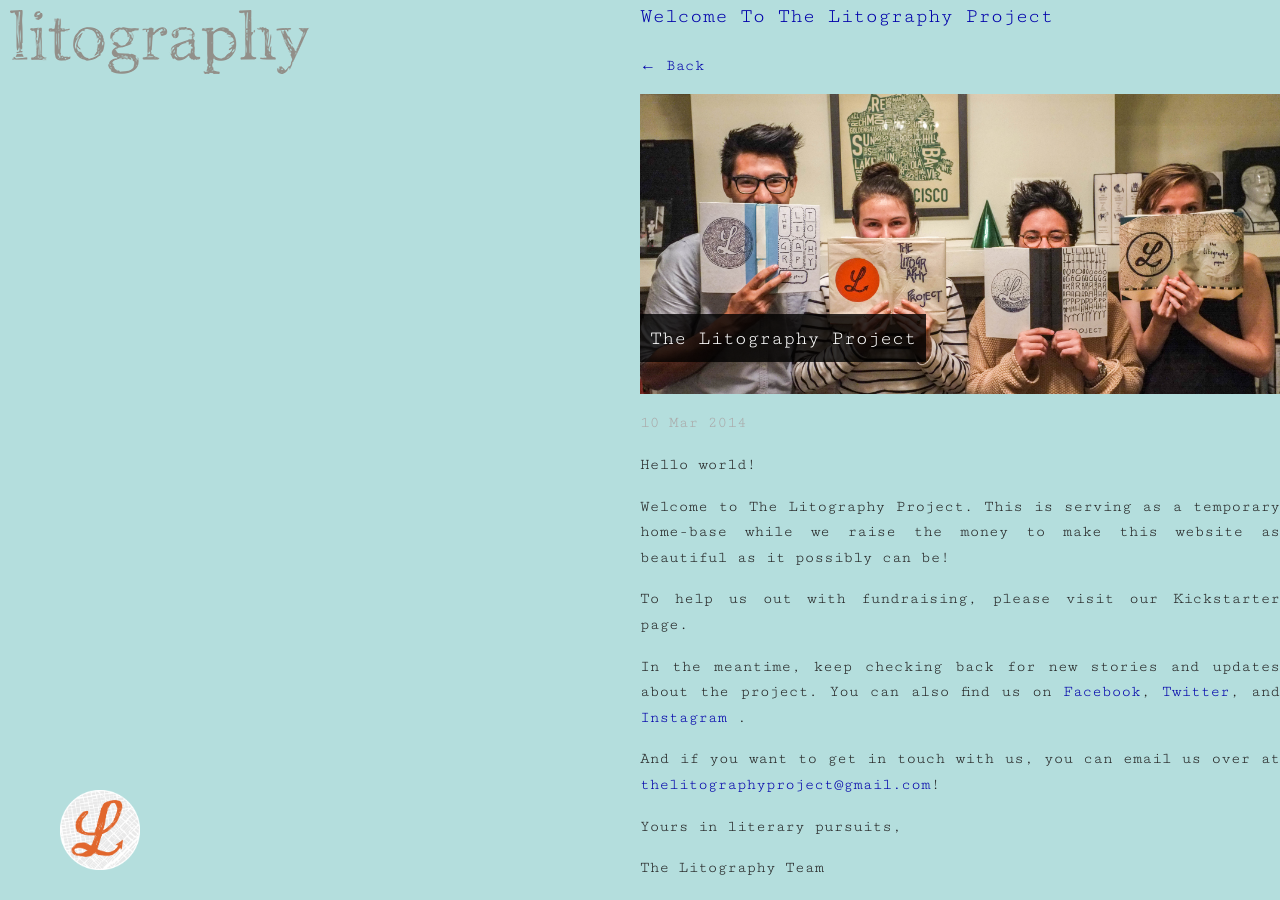
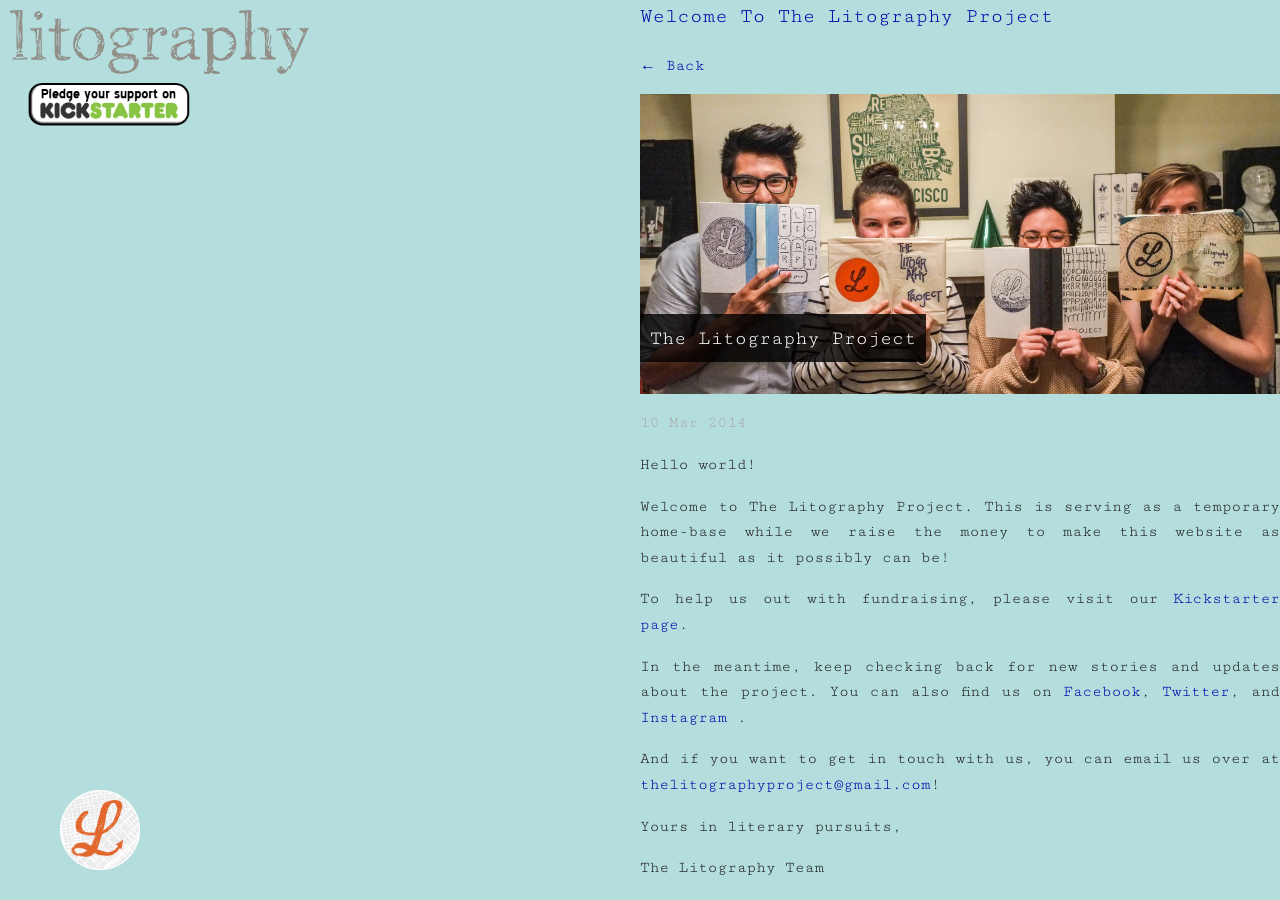
Before and after one commit to lobenichou/the-litography-project-blog, a Jekyll site: the page built from _posts/2014-03-10-welcome-to-the-litography-project.markdown, in a window 1280 px wide. Built offline with Jekyll 4.4.1, drawn with Linux system fonts in a browser that asks for light colours; Markdown is read by kramdown in place of the engine named in the settings.

Commit message:
added link to kickstarter

```diff
--- a/_includes/map.html
+++ b/_includes/map.html
@@ -1,7 +1,7 @@
 <div id="map">
 </div>
 <img id="logo" src="{{ site.baseurl }}/images/litography.png"></img>
-
+<a href="http://kck.st/OdtNmZ" ><img id="donate" src="{{ site.baseurl }}/images/kickstarter.png" ></a>
 <div id="social-media-icons">
 <a href="http://instagram.com/thelitographyproject"><img class="social-media-2" src="{{ site.baseurl }}/images/Instagram-Icon.png"></img></a>
 <a href="https://www.facebook.com/thelitographyproject"><img class="social-media-3" src="{{ site.baseurl }}/images/FB-Icon.png"></img></a>
--- a/_posts/2014-03-10-welcome-to-the-litography-project.markdown
+++ b/_posts/2014-03-10-welcome-to-the-litography-project.markdown
@@ -18,9 +18,7 @@
 
 <p>Welcome to The Litography Project. This is serving as a temporary home-base while we raise the money to make this website as beautiful as it possibly can be!</p>
 
-<p>To help us out with fundraising, please visit our Kickstarter page.</p>
-
-<!-- (insert it here)  -->
+<p>To help us out with fundraising, please visit our <a href=" http://kck.st/OdtNmZ">  Kickstarter page</a>.</p>
 
 <p>In the meantime, keep checking back for new stories and updates about the project. You can also find us on <a href="https://www.facebook.com/thelitographyproject">Facebook</a>, <a href="https://twitter.com/litographysf">Twitter</a>, and <a href="http://instagram.com/thelitographyproject"> Instagram </a>.</p>
 
--- a/css/main.css
+++ b/css/main.css
@@ -134,6 +134,14 @@
     -webkit-transform: translate(350px,0); /** Chrome & Safari **/
     -o-transform: translate(350px,0); /** Opera **/
     -moz-transform: translate(350px,0); /** Firefox **/
+}
+
+#donate{
+  position: absolute;
+  left: 10px;
+  top: 79px;
+  width: 200px;
+  height: auto;
 }
 
 .main-content{
```
Also changed, not shown: images/kickstarter.png (added).
